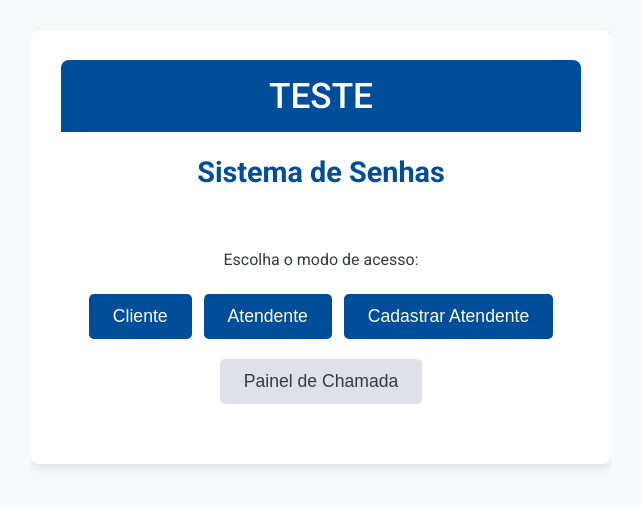
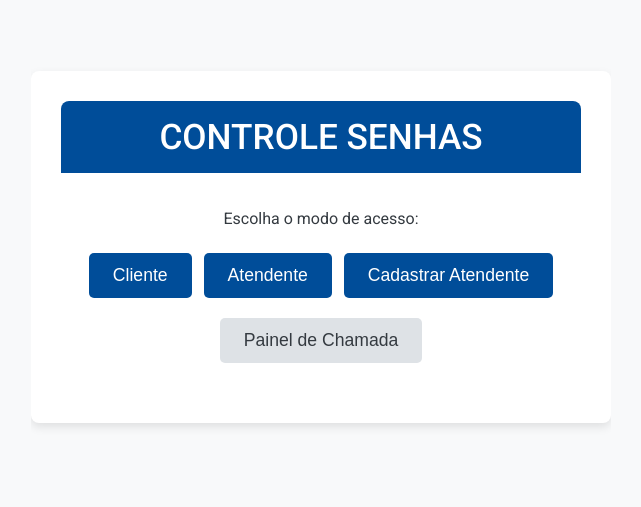
Before and after one commit to SEVALEPMS/TESTESEVALEPMS, a plain HTML site: page index.html in a window 1280 px wide. Shown: the part 153-660 px from the top of the page, without its empty margins (319-960 px from the left). Drawn offline with Linux system fonts and the light colour scheme.

Commit message:
Update index.html

```diff
--- a/index.html
+++ b/index.html
@@ -433,9 +433,8 @@
 <body>
     <div class="container">
         <header>
-            <h1>TESTE</h1>
+            <h1>CONTROLE SENHAS</h1>
         </header>
-        <h2>Sistema de Senhas</h2>
 
         <div id="seletor-modo">
             <p>Escolha o modo de acesso:</p>
```
